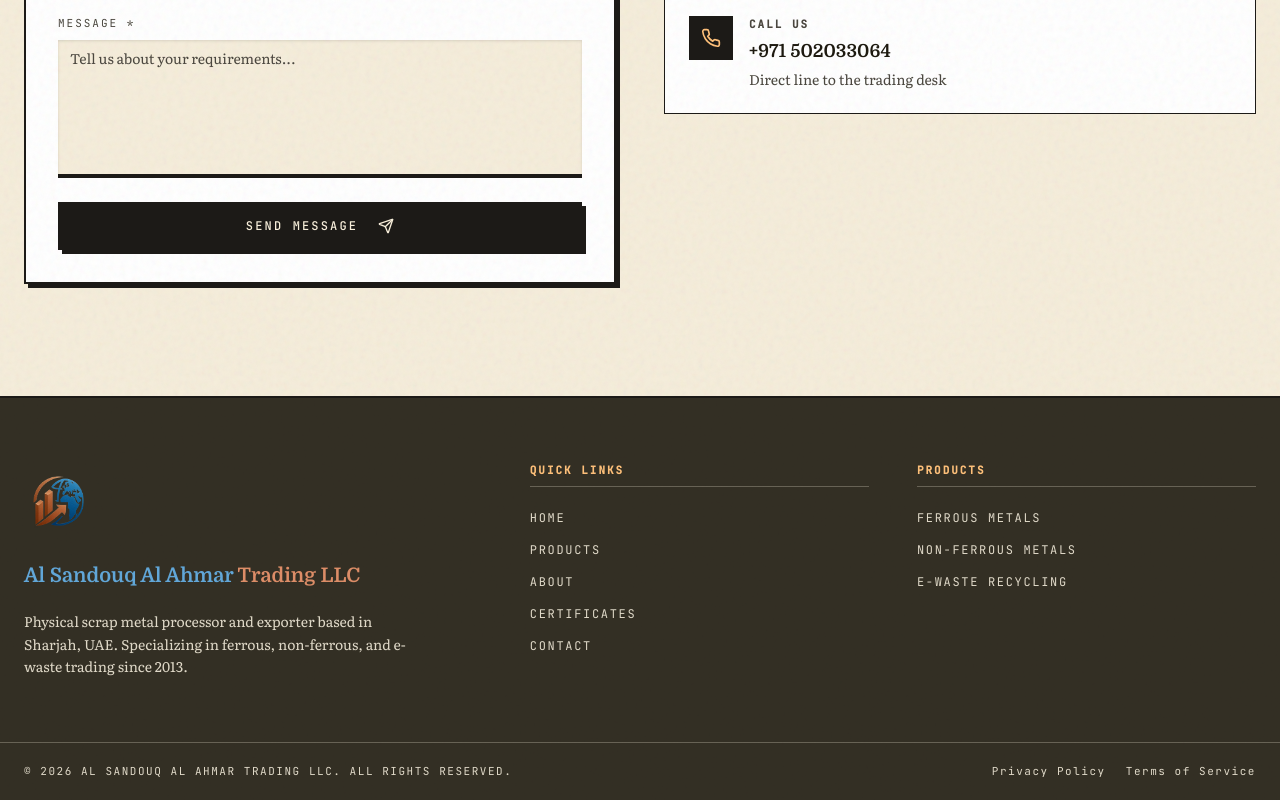
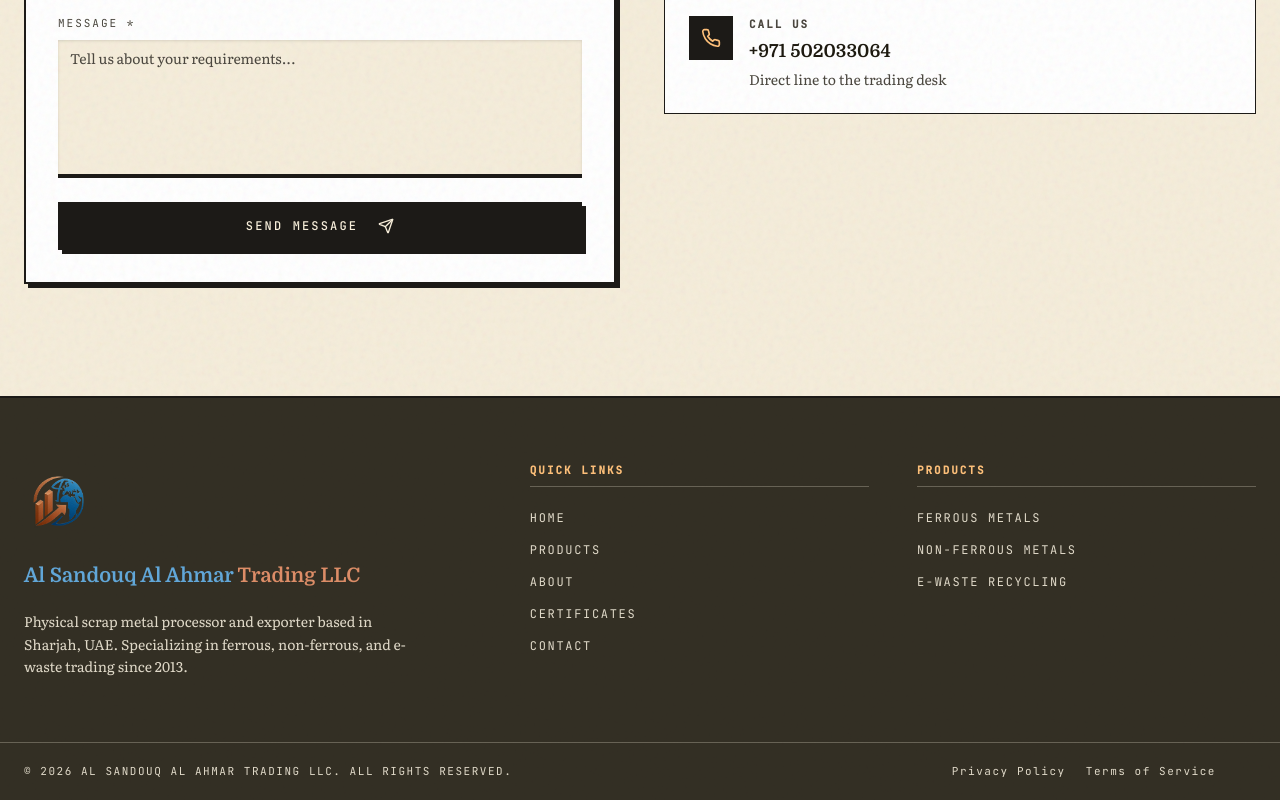
Before and after one commit to kaavyahiran2004-cmyk/metaluxe-digital-forge, a React (Vite) app: page / in a window 1280 px wide. Shown: the part 5082-5882 px from the top of the page. Built offline with nearby package versions, Linux system fonts and the light colour scheme; the HTML template or start-up script is replaced by a standard one.

Commit message:
Changes
Co-authored-by: kaavyahiran2004-cmyk <229276198+kaavyahiran2004-cmyk@users.noreply.github.com>

```diff
--- a/src/components/Footer.tsx
+++ b/src/components/Footer.tsx
@@ -102,7 +102,7 @@ const Footer = () => {
 
       {/* Bottom Bar */}
       <div className="border-t border-[hsl(var(--paper-dim))]/30">
-        <div className="container mx-auto px-4 md:px-6 py-5">
+        <div className="container mx-auto px-4 md:px-6 py-5 md:pr-16">
           <div className="flex flex-col md:flex-row items-center justify-between gap-3 font-mono text-[11px] uppercase tracking-[0.14em] text-[hsl(var(--paper-dim))]">
             <p>© 2026 Al Sandouq Al Ahmar Trading LLC. All rights reserved.</p>
 
```
